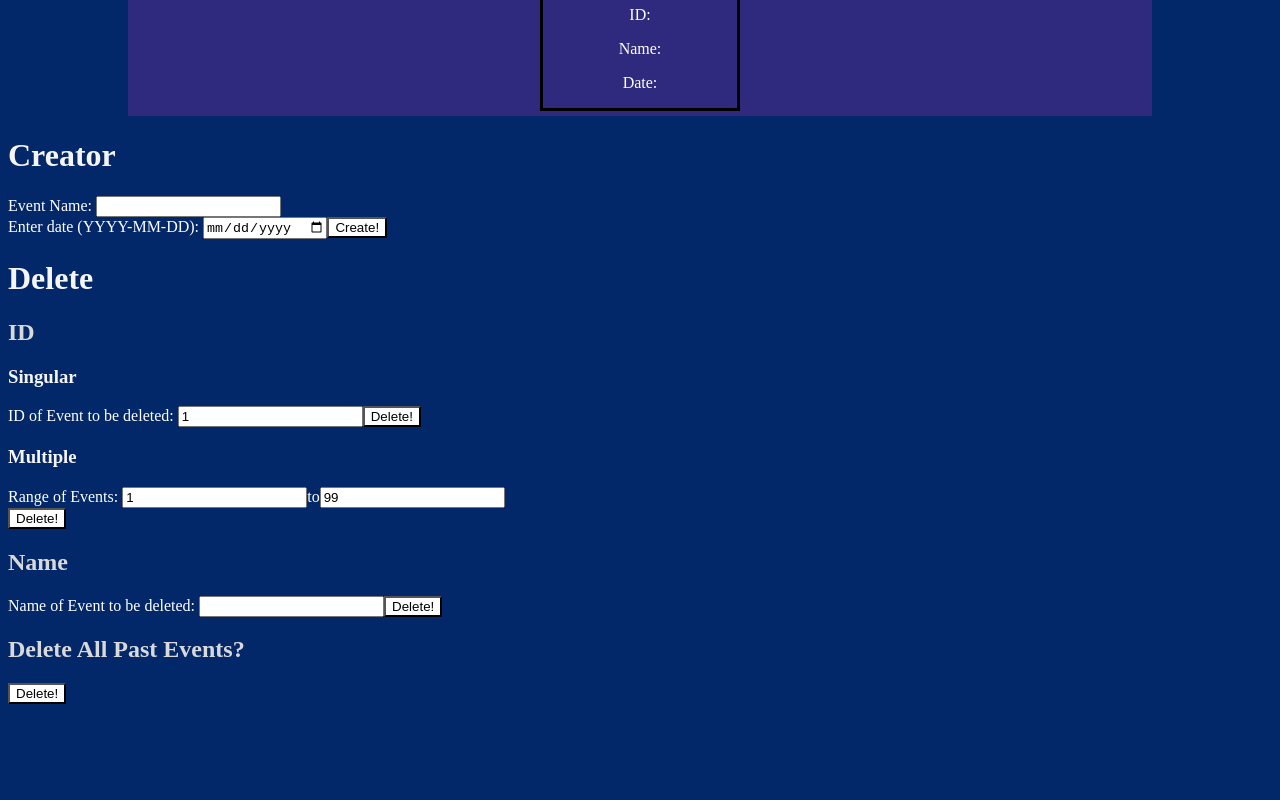
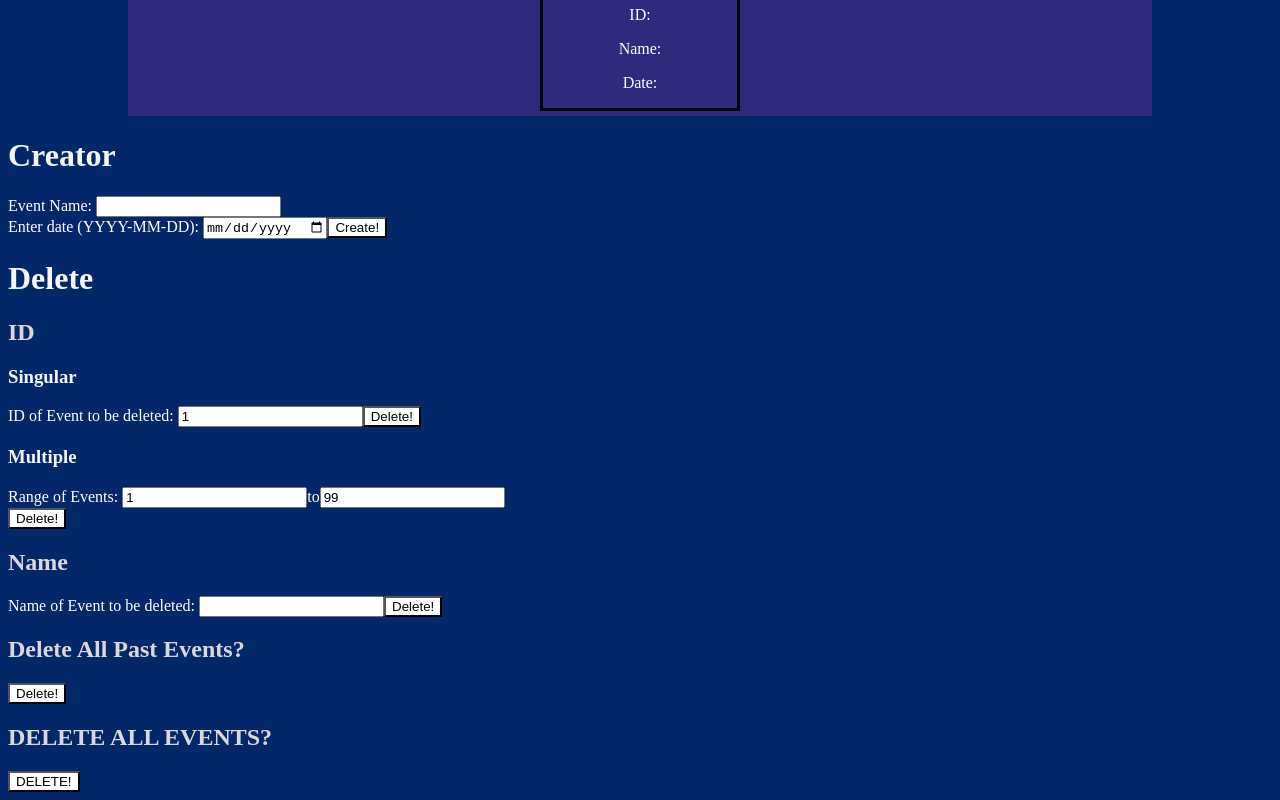
Before and after one commit to stewartmjustin/Schedule, a React (Vite) app in the folder Client/: page / in a window 1280 px wide. Shown: the part 201-1001 px from the top of the page. Before the commit the page ends 913 px from the top, so only its background shows below. Built offline with nearby package versions, Linux system fonts and the light colour scheme; no server answers.

Commit message:
Added a deleteAll button that deletes all events

```diff
--- a/Client/src/Delete.jsx
+++ b/Client/src/Delete.jsx
@@ -1,6 +1,7 @@
 import DelID from "./DelID"
 import DelName from "./DelName"
 import DelOld from "./DelOld"
+import DeleteAll from "./DeleteAll"
 
 function Delete() {
     return (
@@ -9,6 +10,7 @@ function Delete() {
             <DelID />
             <DelName />
             <DelOld />
+            <DeleteAll />
         </>
     )
 }
--- /dev/null
+++ b/Client/src/DeleteAll.jsx
@@ -0,0 +1,20 @@
+function DeleteAll() {
+    async function deleteAllEvents() {
+        await fetch("http://localhost:3000/delEvents", {
+            method: 'DELETE',
+        }).then(
+            response => response.json()
+        ).then(
+            response => console.log(response)
+        )
+        document.getElementById("ViewBtn").click()
+    }
+    return(
+        <>
+            <h2>DELETE ALL EVENTS?</h2>
+            <button type="button" className="del" onClick={() => {if (confirm("Delete all Events?")) deleteAllEvents()}}>DELETE!</button>
+        </>
+    )
+}
+
+export default DeleteAll
```
Also changed, not shown: 2 other files (tests, documents, lock files or other folders).
